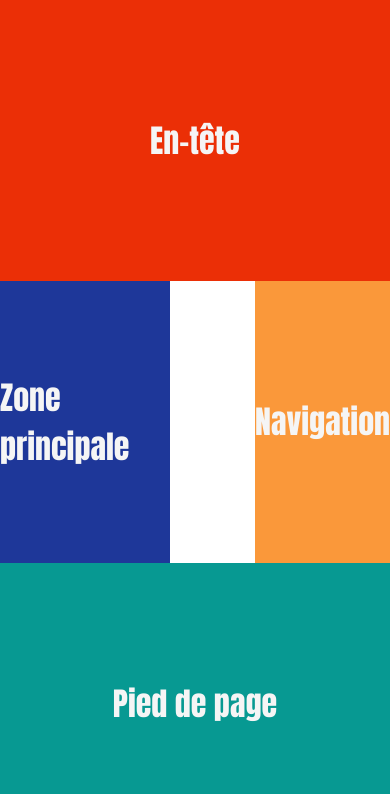
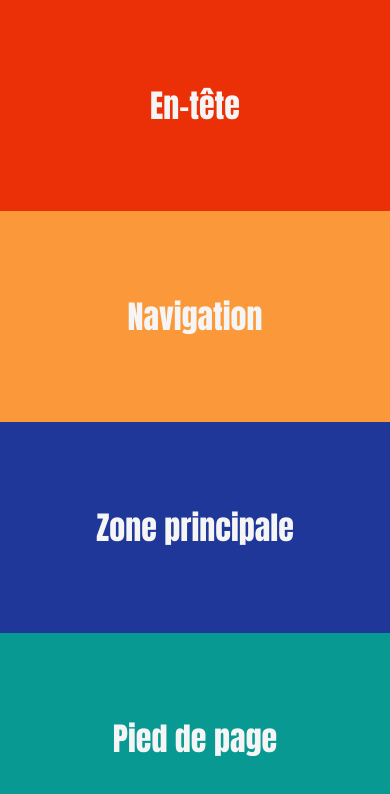
Before and after one commit to anouvene/web-responsive, a plain HTML site: page GRID/04_grid_media-queries.html in a window 390 px wide. Drawn offline with Linux system fonts and the light colour scheme.

Commit message:
Exercice grid with media queries end

```diff
--- a/GRID/04_grid_media-queries.html
+++ b/GRID/04_grid_media-queries.html
@@ -43,9 +43,9 @@
 
         header {
             background-color: #eb2f06;
-            grid-column: 1 / span 4;
+            grid-column: 1 / span 4; /*grid-area: 1 / 1 / 2 / span 4*/
 
-
+            /*grid-area: 1 / 1 / 2 / auto*/
         }
 
         main {
@@ -57,7 +57,6 @@
         aside {
             background-color: #fa983a;
             grid-column: 4 / span 1;
-
         }
 
         footer {
@@ -67,7 +66,20 @@
         }
 
         @media only screen and (max-width: 512px) {
+            .container {
+                grid-template-rows: repeat(4, 1fr);
+            }
 
+            main {
+                background-color: #1e3799;
+                grid-column: 1 / span 4;
+            }
+
+            aside {
+                background-color: #fa983a;
+                grid-column: 1 / span 4;
+                grid-row: 2 / 3;
+            }
         }
 
 
```
